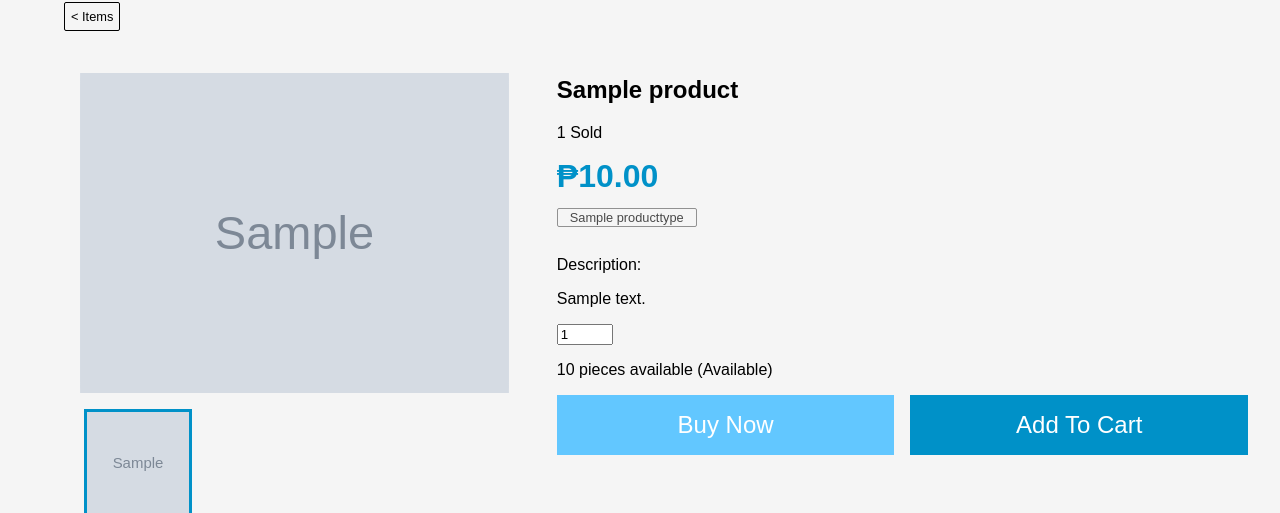
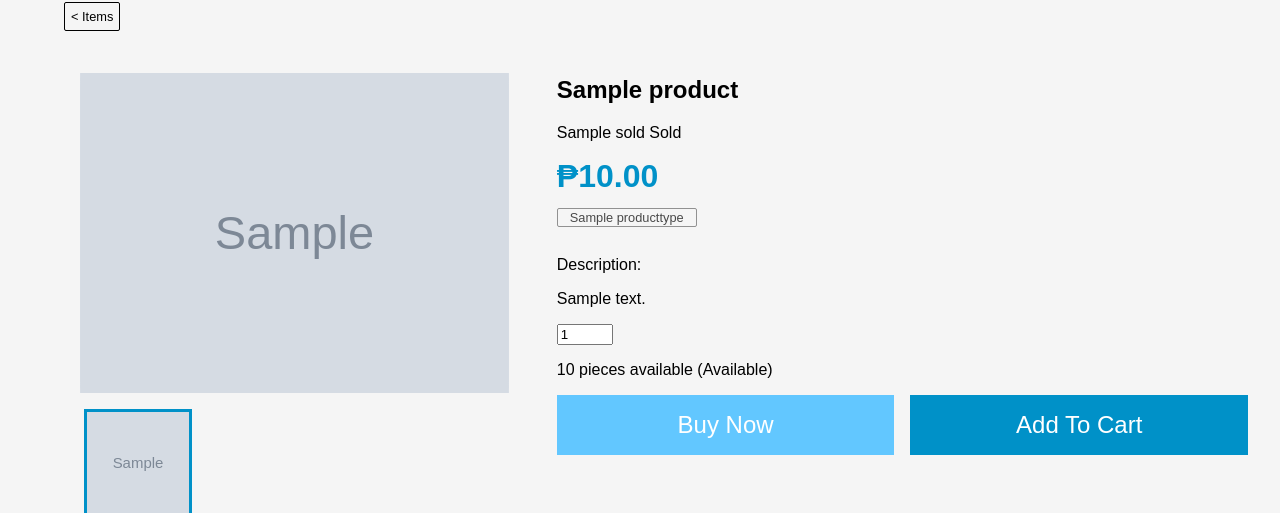
Before and after one commit to Angelo-Funelas/hobbysite-CD-6, a Django app: template hobbysite/merchstore/templates/merchstore/item.html in a window 1280 px wide. Shown: the part 171-684 px from the top of the page. Run offline with Django 4.2, Linux system fonts and the light colour scheme; tables that the repository leaves empty hold one stand-in row (values such as "Sample post"); the template is opened without the code that fills it: values that come from a table or form of the project are taken from there, most other values are stand-ins (such as "Sample title", 1, 10 or a date in 2020); grey boxes marked "Sample" are stand-in pictures.

Commit message:
Fixed incorrect sale count showing in item detail page

```diff
--- a/hobbysite/merchstore/templates/merchstore/item.html
+++ b/hobbysite/merchstore/templates/merchstore/item.html
@@ -28,7 +28,7 @@
     </div>
     <div>
         <h2>{{product.name}}</h2>
-        <p>{{product.purchases.all.count}} Sold</p>
+        <p>{{sold}} Sold</p>
         <p class="price">₱{{product.price}}</p>
         <p class="product-type-tag">{{product.product_type.name}}</p>
         <p>Description:</p>
--- a/hobbysite/merchstore/views.py
+++ b/hobbysite/merchstore/views.py
@@ -4,6 +4,7 @@ from django.contrib.auth.decorators import login_required
 from django.urls import reverse
 from django.http import HttpResponseRedirect
 from urllib.parse import urlencode, quote
+from django.db.models import Sum
 
 def index(request):
     return render(request, 'merchstore/index.html', {
@@ -43,7 +44,7 @@ def item(request, id):
             return HttpResponseRedirect(reverse('merchstore:cart'))
         except ValueError:
             return redirect(product.get_absolute_url())
-
+    product.sales = product.purchases.aggregate(Sum('amount'))['amount__sum']
     return render(request, 'merchstore/item.html', {
         'product': product
     })
```
